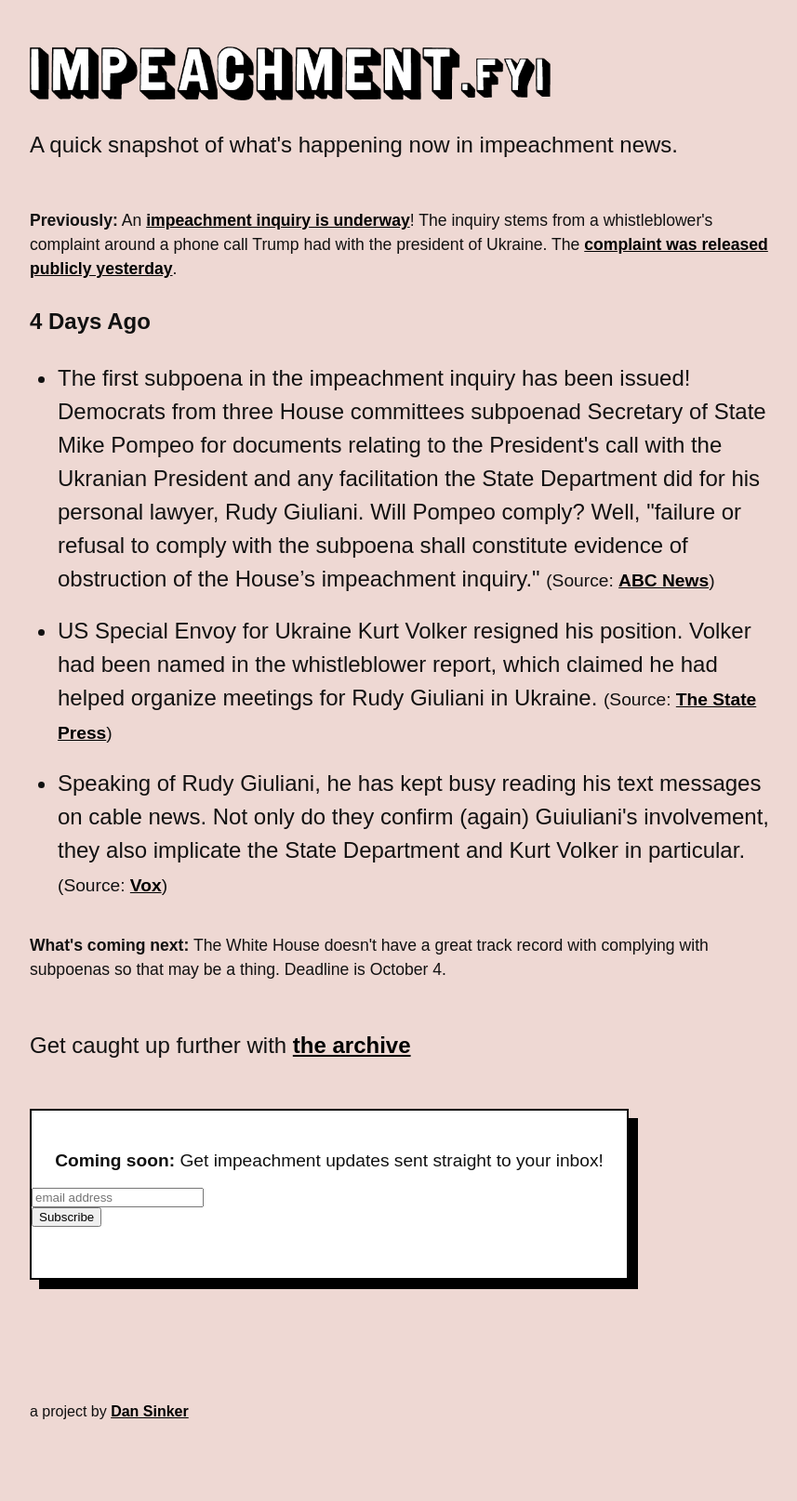
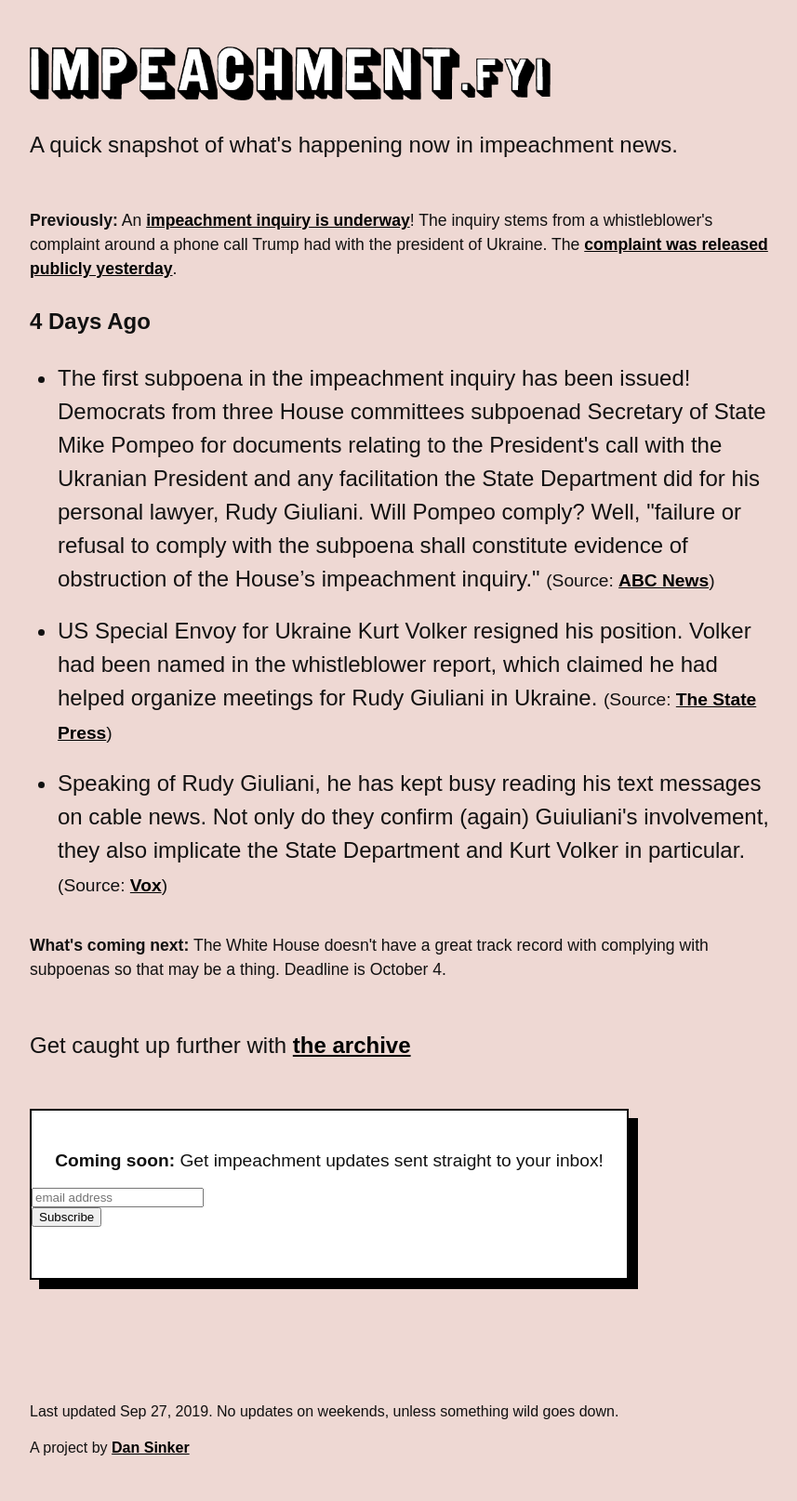
Before and after one commit to dansinker/impeachment.fyi, a Jekyll site: the page built from index.md, in a window 1280 px wide. Shown: the whole page at 93% size, without its empty margins (268-1125 px from the left). Built offline with Jekyll 4.4.1, drawn with Linux system fonts in a browser that asks for light colours; nearby versions of some CDN libraries; some web fonts are replaced; comment, search, counter and statistics services are not loaded; before the commit the page ends 1576 px from its top, so only the background shows below that.

Commit message:
added a last updated thing

```diff
--- a/_includes/footer.html
+++ b/_includes/footer.html
@@ -1,5 +1,7 @@
 <footer class="site-footer">
 
-<p>a project by <a href="https://www.twitter.com/dansinker">Dan Sinker</a>
+<p>Last updated {{ site.data.news.news[0].date | date: "%b %-d, %Y" }}. No updates on weekends, unless something wild goes down.</p>
+
+<p>A project by <a href="https://www.twitter.com/dansinker">Dan Sinker</a>
 
 </footer>
--- a/assets/main.scss
+++ b/assets/main.scss
@@ -59,6 +59,10 @@ p.intro, p.outtro {
 p.outtro {
   margin-top: -10px;
   margin-bottom: 50px;
+}
+
+p.small {
+  font-size: .8em;
 }
 
 h2 time {
```
Also changed, not shown: index.md (line endings or trailing spaces).
